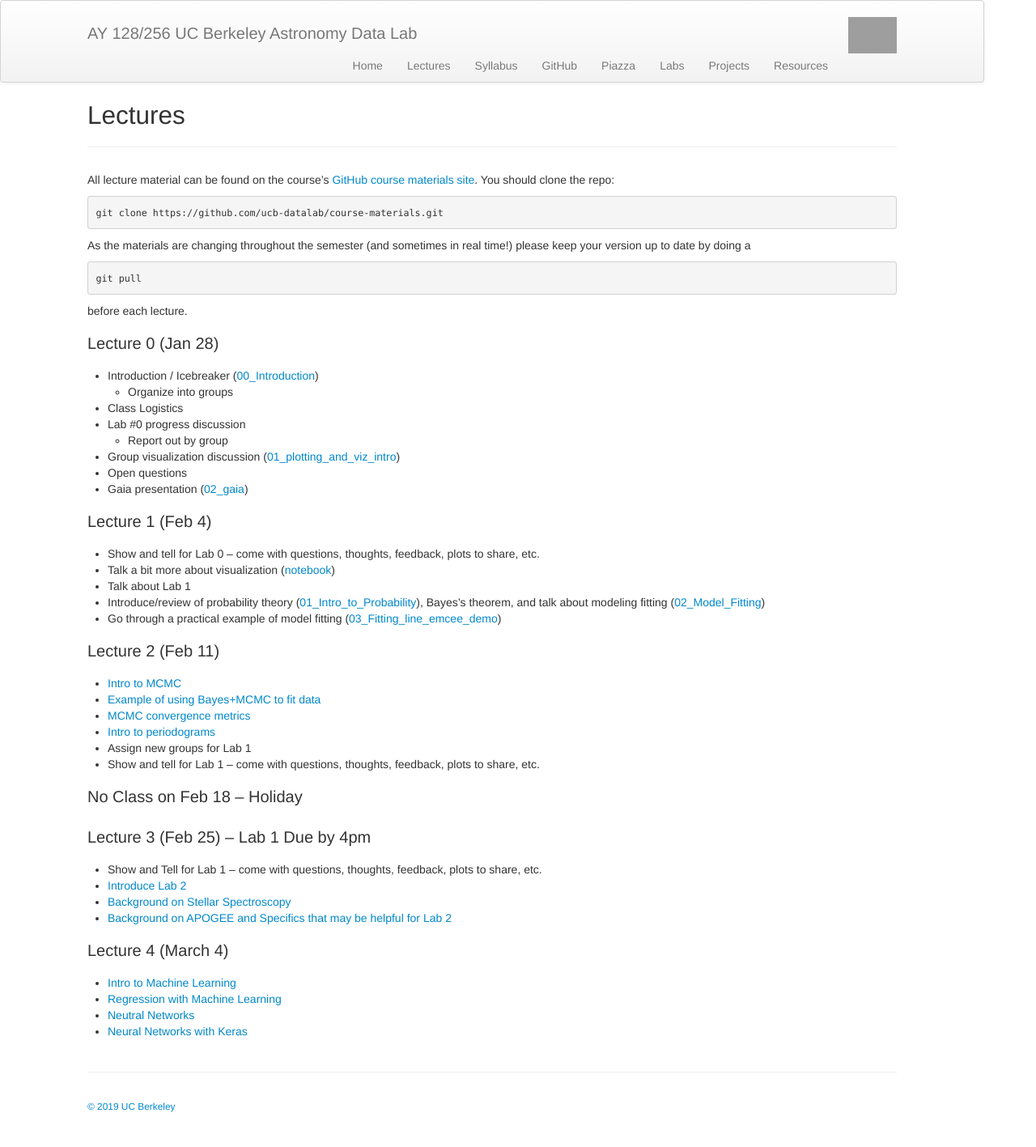
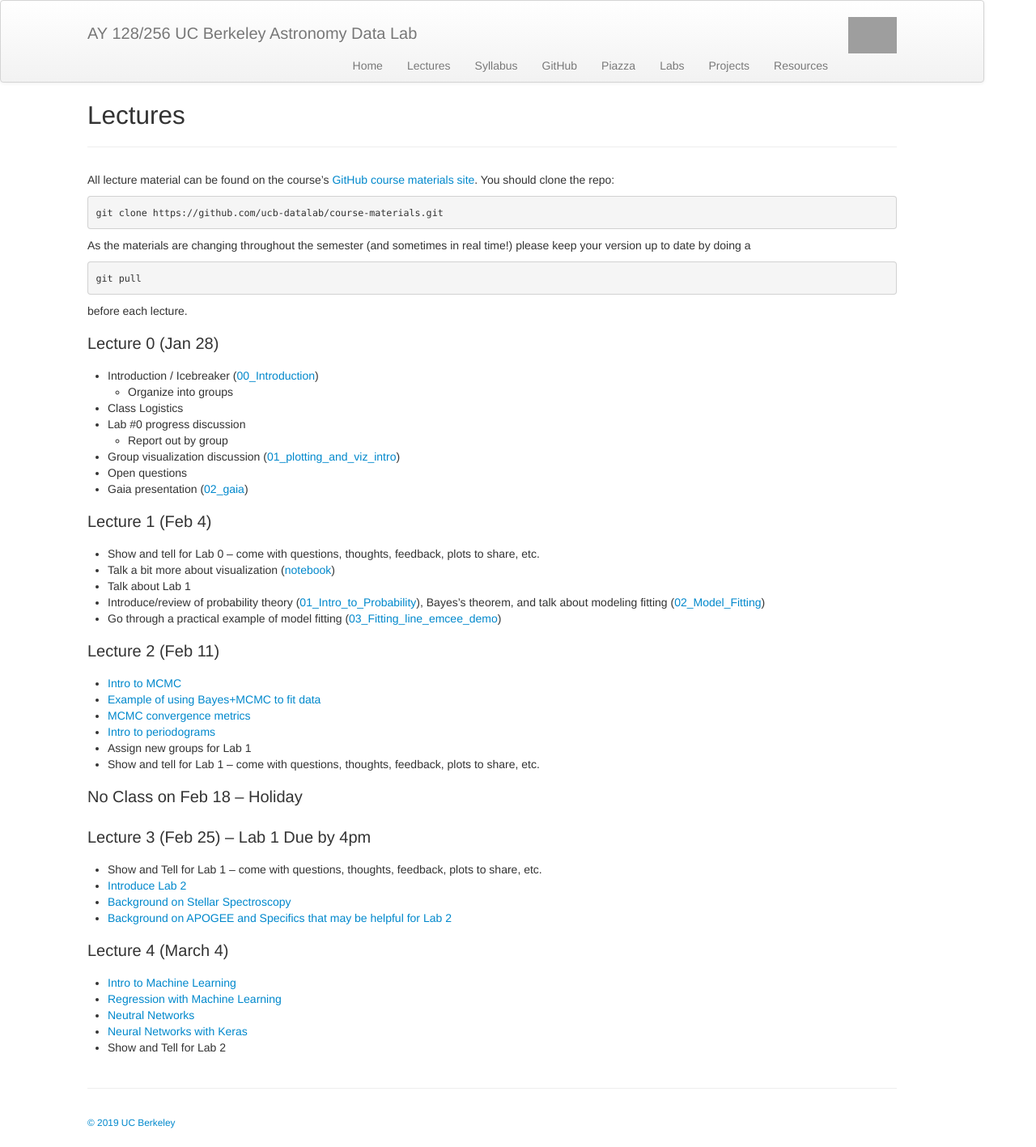
Before and after one commit to ucb-datalab/ucb-datalab.github.io, a Jekyll site: the page built from pages/lectures.md, in a window 1280 px wide. Shown: the whole page at 81% size. Built offline with Jekyll 4.4.1, drawn with Linux system fonts in a browser that asks for light colours; grey boxes are pictures that could not be loaded.

Commit message:
lecture 4

```diff
--- a/pages/lectures.md
+++ b/pages/lectures.md
@@ -62,3 +62,4 @@ before each lecture.
 - [Regression with Machine Learning](https://github.com/ucb-datalab/course-materials/blob/master/Lectures/Lecture4_machine_learning/01_ml_regression.ipynb)
 - [Neutral Networks](https://github.com/ucb-datalab/course-materials/blob/master/Lectures/Lecture4_machine_learning/02_neural_networks.ipynb)
 - [Neural Networks with Keras](https://github.com/ucb-datalab/course-materials/blob/master/Lectures/Lecture4_machine_learning/03_nn_with_keras.ipynb)
+- Show and Tell for Lab 2
```
